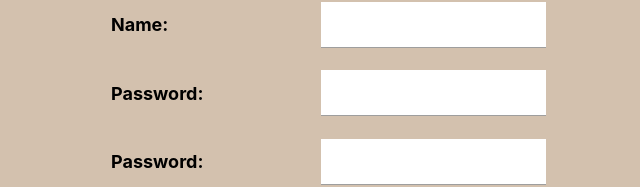
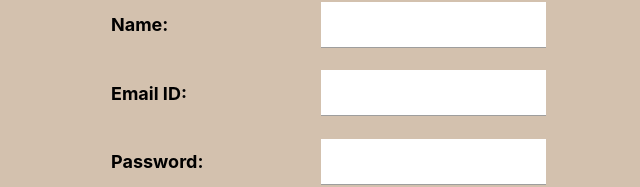
Before and after one commit to aunshpatel/mernstack-todo-list, a React (Create React App) app: page /profilepage in a window 1280 px wide. Both pictures are taken after a click on the button "NEW USER? CLICK HERE TO REGISTER.". Shown: the part 195-382 px from the top of the page, without its empty margins (319-959 px from the left). Built offline with nearby package versions, Linux system fonts and the light colour scheme.

Commit message:
Field name change

```diff
--- a/src/components/SignUpForm/SignUpForm.jsx
+++ b/src/components/SignUpForm/SignUpForm.jsx
@@ -49,7 +49,7 @@ export default class SignUpForm extends Component {
                     </div>
                 </div>
                 <div class="row mb-4">
-                    <label for="inputPassword3" class="col-sm-12 col-md-6 col-form-label">Password:</label>
+                    <label for="inputPassword3" class="col-sm-12 col-md-6 col-form-label">Email ID:</label>
                     <div class="col-sm-12 col-md-6 inputField">
                       <input className="todo-input" type="email" name="email" value={this.state.email} onChange={this.handleChange} required />
                     </div>
```
